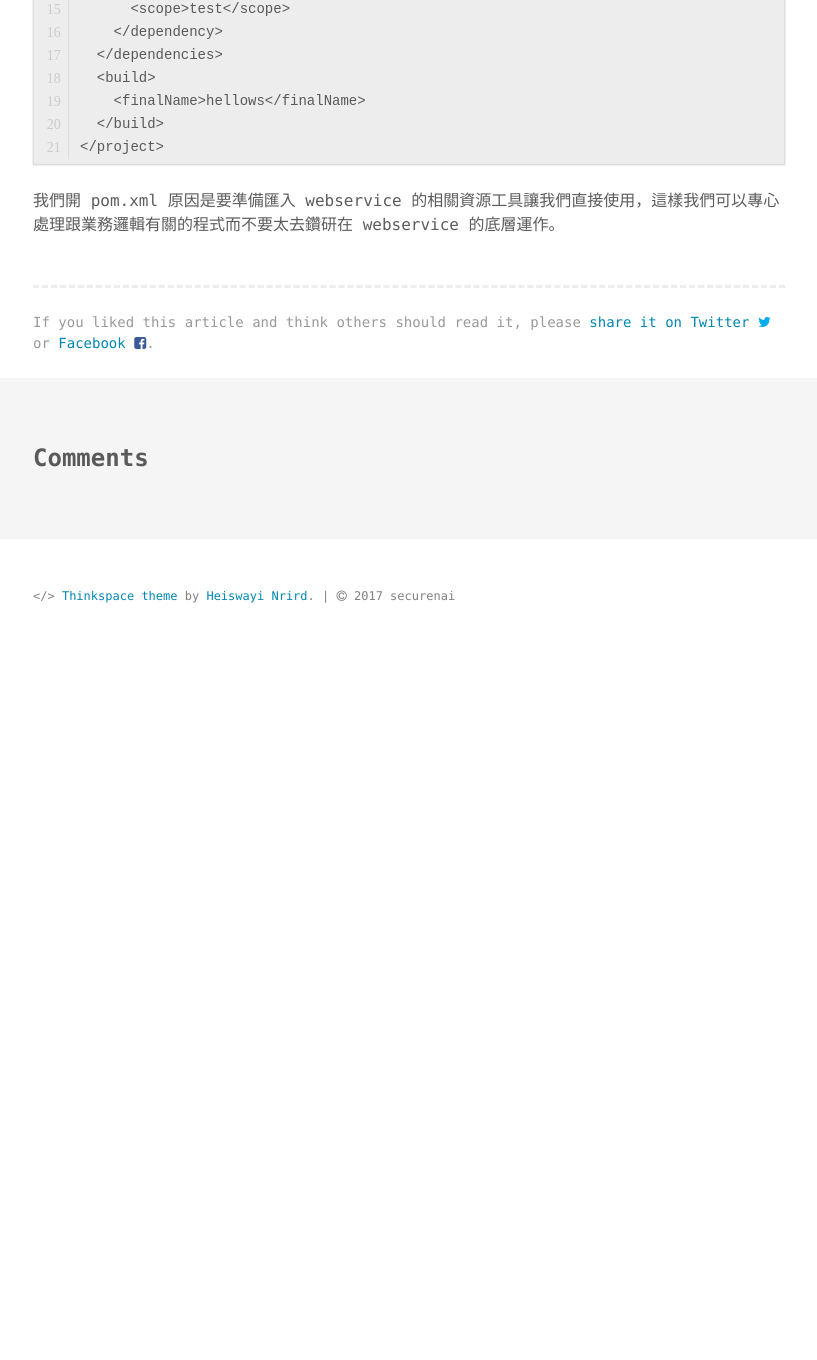
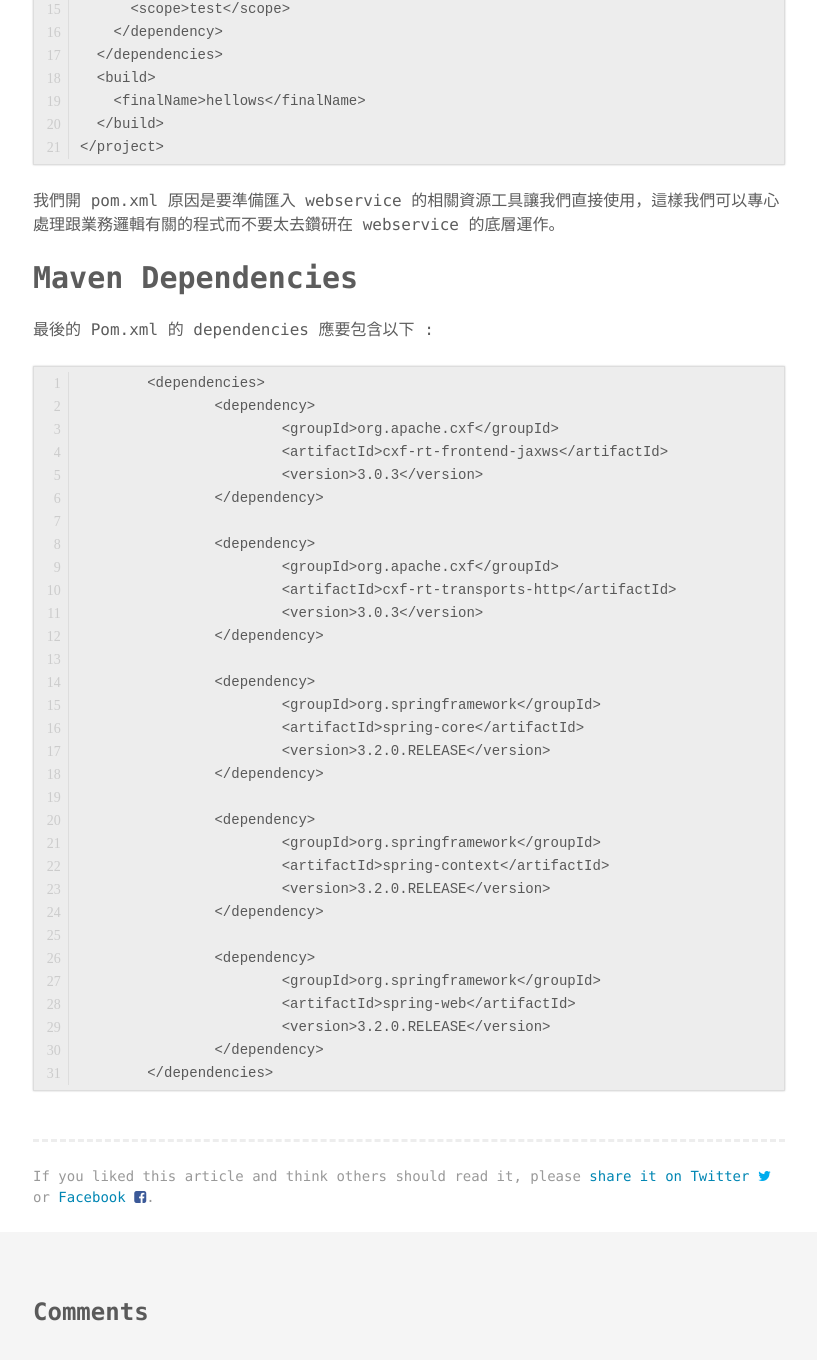
Before and after one commit to securenai/securenai.github.io, a Jekyll site: the page built from _posts/2017-08-15-Java-Web-Service.md, in a window 1280 px wide and 1400 px high, scrolled down 970 px. Shown: the top 1360 px of the window, without its empty margins (231-1048 px from the left). Built offline with Jekyll 4.4.1, drawn with Linux system fonts in a browser that asks for light colours; comment, search, counter and statistics services are not loaded; before the commit the page ends 1623 px from its top, so only the background shows below that.

Commit message:
Update 2017-08-15-Java-Web-Service.md

````diff
--- a/_posts/2017-08-15-Java-Web-Service.md
+++ b/_posts/2017-08-15-Java-Web-Service.md
@@ -47,3 +47,40 @@ artifact id : hellows [我的例子，您可以自訂]
 </project>
 ```
 我們開 pom.xml 原因是要準備匯入 webservice 的相關資源工具讓我們直接使用，這樣我們可以專心處理跟業務邏輯有關的程式而不要太去鑽研在 webservice 的底層運作。
+
+# Maven Dependencies
+
+最後的 Pom.xml 的 dependencies 應要包含以下 :
+```
+	<dependencies>
+		<dependency>
+			<groupId>org.apache.cxf</groupId>
+			<artifactId>cxf-rt-frontend-jaxws</artifactId>
+			<version>3.0.3</version>
+		</dependency>
+
+		<dependency>
+			<groupId>org.apache.cxf</groupId>
+			<artifactId>cxf-rt-transports-http</artifactId>
+			<version>3.0.3</version>
+		</dependency>
+
+		<dependency>
+			<groupId>org.springframework</groupId>
+			<artifactId>spring-core</artifactId>
+			<version>3.2.0.RELEASE</version>
+		</dependency>
+
+		<dependency>
+			<groupId>org.springframework</groupId>
+			<artifactId>spring-context</artifactId>
+			<version>3.2.0.RELEASE</version>
+		</dependency>
+
+		<dependency>
+			<groupId>org.springframework</groupId>
+			<artifactId>spring-web</artifactId>
+			<version>3.2.0.RELEASE</version>
+		</dependency>
+	</dependencies>
+```
````
